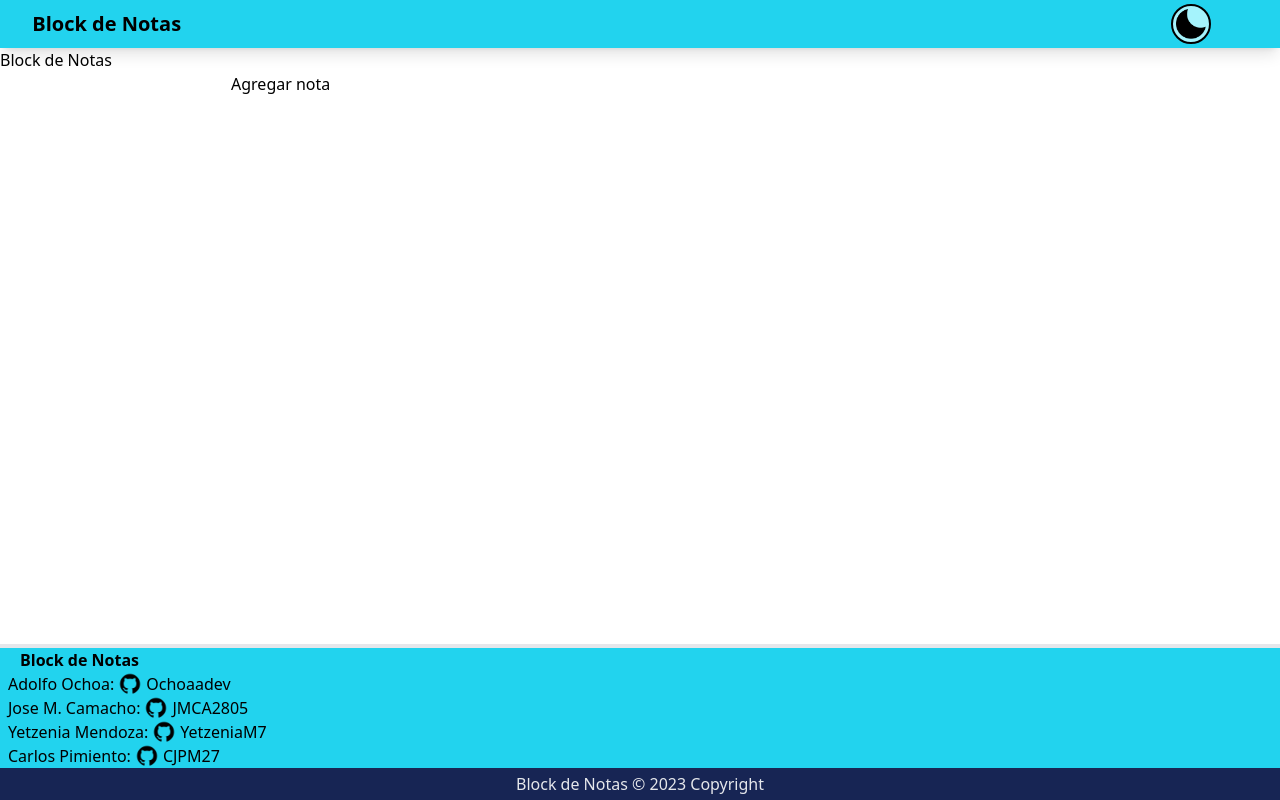
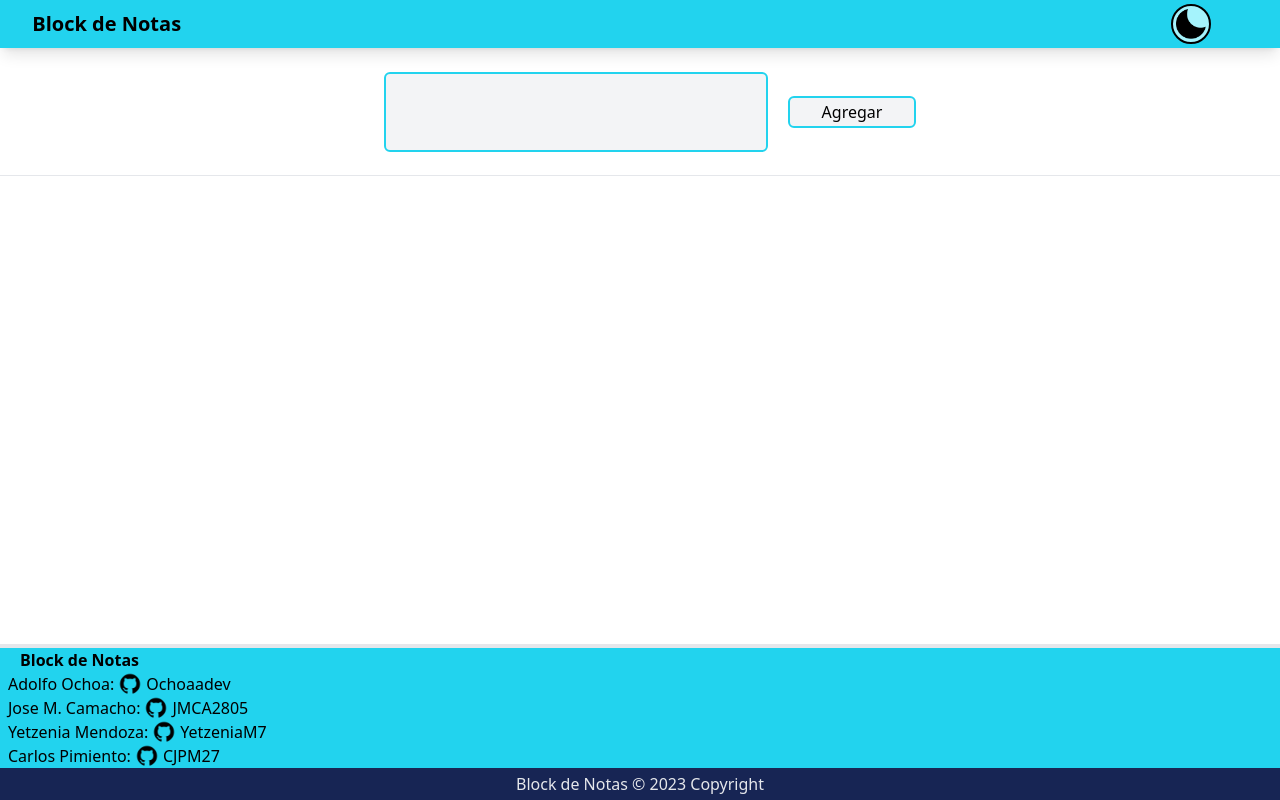
Before and after one commit to JMCA2805/Block_de_Notas_App, a React (Vite) app: page / in a window 1280 px wide. Built offline with nearby package versions, Linux system fonts and the light colour scheme.

Commit message:
Agregando estilo a las notas primera parte

```diff
--- a/src/components/Nav.jsx
+++ b/src/components/Nav.jsx
@@ -8,7 +8,7 @@ function Nav() {
           </a>
           <div className="w-5/6 h-full flex items-center justify-end">
             <button className="w-1/6 flex items-center justify-center">
-              <img src="src\assets\moon.png" className="bg-cyan-200 w-10 h-10 rounded-full border-2 border-black hover:border-orange-600"></img>
+              <img src="src\assets\moon.png" className="bg-cyan-200 w-10 h-10 rounded-full border-2 border-black hover:border-blue-950"></img>
             </button>
           </div>
         </nav>
--- a/src/components/Task.jsx
+++ b/src/components/Task.jsx
@@ -1,14 +1,14 @@
-import React, { Component } from 'react';
+import React, { Component } from "react";
 
 class TaskList extends Component {
   constructor(props) {
     super(props);
     this.state = {
-      alertMessage: '',
-      alertType: '',
+      alertMessage: "",
+      alertType: "",
       showAlert: false,
-      noteInputValue: '',
-      notes: []
+      noteInputValue: "",
+      notes: [],
     };
   }
 
@@ -20,7 +20,7 @@ class TaskList extends Component {
     if (prevState.showAlert !== this.state.showAlert && this.state.showAlert) {
       setTimeout(() => {
         this.setState({ showAlert: false });
-      }, 2000)
+      }, 2000);
     }
   }
 
@@ -28,53 +28,63 @@ class TaskList extends Component {
     e.preventDefault();
 
     const noteText = this.state.noteInputValue;
-    if (noteText.trim() !== '') {
+    if (noteText.trim() !== "") {
       this.addNoteToLocalStorage(noteText);
-      this.setState({
-        noteInputValue: '',
+      this.setState(
+        {
+          noteInputValue: "",
           showAlert: true,
-        alertMessage: 'Nota agregada con éxito',
-        alertType: 'success'
-      }, () => {
+          alertMessage: "Nota agregada con éxito",
+          alertType: "success",
+        },
+        () => {
           this.loadNotes();
-      });
+        }
+      );
     }
   };
 
   editNote = (e) => {
-    if (e.target.classList.contains('edit-button')) {
+    if (e.target.classList.contains("edit-button")) {
       const noteElement = e.target.parentNode;
       const noteId = noteElement.dataset.id;
-      const existingNoteText = noteElement.querySelector('.note-text').textContent;
+      const existingNoteText =
+        noteElement.querySelector(".note-text").textContent;
 
-      const newNoteText = prompt('Escribe una nueva nota:', existingNoteText);
+      const newNoteText = prompt("Escribe una nueva nota:", existingNoteText);
 
-      if (newNoteText != null && newNoteText.trim() !== '') {
+      if (newNoteText != null && newNoteText.trim() !== "") {
         this.updateNoteInLocalStorage(noteId, newNoteText);
-        this.setState({
+        this.setState(
+          {
             showAlert: true,
-          alertMessage: 'Nota Editada correctamente!',
-          alertType: 'success'
-        }, () => {
+            alertMessage: "Nota Editada correctamente!",
+            alertType: "success",
+          },
+          () => {
             this.loadNotes();
-        });
+          }
+        );
       }
     }
   };
 
   deleteNote = (e) => {
-    if (e.target.classList.contains('delete-button')) {
+    if (e.target.classList.contains("delete-button")) {
       const noteElement = e.target.parentNode;
       const noteId = noteElement.dataset.id;
 
       this.deleteNoteFromLocalStorage(noteId);
-      this.setState({
+      this.setState(
+        {
           showAlert: true,
-        alertMessage: 'Nota eliminada con éxito',
-        alertType: 'success'
-      }, () => {
+          alertMessage: "Nota eliminada con éxito",
+          alertType: "success",
+        },
+        () => {
           this.loadNotes();
-      });
+        }
+      );
     }
   };
 
@@ -84,7 +94,7 @@ class TaskList extends Component {
   };
 
   getNotesFromLocalStorage = () => {
-    let notes = localStorage.getItem('notes');
+    let notes = localStorage.getItem("notes");
     if (notes === null) {
       return [];
     } else {
@@ -96,7 +106,7 @@ class TaskList extends Component {
     const notes = this.getNotesFromLocalStorage();
     const newNote = { id: Date.now(), text: text };
     notes.push(newNote);
-    localStorage.setItem('notes', JSON.stringify(notes));
+    localStorage.setItem("notes", JSON.stringify(notes));
   };
 
   updateNoteInLocalStorage = (id, newText) => {
@@ -104,14 +114,14 @@ class TaskList extends Component {
     const noteToUpdate = notes.find((note) => note.id == id);
     if (noteToUpdate != null) {
       noteToUpdate.text = newText;
-      localStorage.setItem('notes', JSON.stringify(notes));
+      localStorage.setItem("notes", JSON.stringify(notes));
     }
   };
 
   deleteNoteFromLocalStorage = (id) => {
     const notes = this.getNotesFromLocalStorage();
     const updatedNotes = notes.filter((note) => note.id != id);
-    localStorage.setItem('notes', JSON.stringify(updatedNotes));
+    localStorage.setItem("notes", JSON.stringify(updatedNotes));
   };
 
   handleNoteInputChange = (e) => {
@@ -119,28 +129,53 @@ class TaskList extends Component {
   };
 
   render() {
-    const { showAlert, alertMessage, alertType, noteInputValue, notes } = this.state;
+    const { showAlert, alertMessage, alertType, noteInputValue, notes } =
+      this.state;
 
     return (
-      <div className='h-full'>
-        <h1>Block de Notas</h1>
+      <div>
         {showAlert && (
-          <div className={`alert ${alertType}`}>
-            {alertMessage}
-          </div>
+          <div className={`alert ${alertType}`}>{alertMessage}</div>
         )}
-        <form id="form" onSubmit={this.addNote}>
-          <input type="text" id="noteInput" value={noteInputValue} onChange={this.handleNoteInputChange} />
-          <button type="submit">Agregar nota</button>
+        <form
+          id="form"
+          onSubmit={this.addNote}
+          className="border-b border-gray-200 h-32 flex items-center justify-center"
+        >
+          <textarea
+            id="noteInput"
+            value={noteInputValue}
+            onChange={this.handleNoteInputChange}
+            className="resize-none mx-5 w-96 h-20 text-justify p-2 rounded-md border-2 border-cyan-400 bg-gray-100 focus:border-blue-950 focus:bg-gray-200"
+          />
+          <button
+            type="submit"
+            className="w-32 h-8 text-center rounded-md bg-gray-100 border-2 border-cyan-400 hover:border-blue-950 hover:bg-gray-200"
+          >
+            Agregar
+          </button>
         </form>
-        <div id="notesContainer">
+        <div className="flex justify-center p-8 ">
+          <div
+            id="notesContainer"
+            className="grid gap-16 grid-cols-4 justify-center"
+          >
             {notes.map((note) => (
-            <div key={note.id} className="note" data-id={note.id}>
+              <div
+                key={note.id}
+                className="bg-purple-300 w-64 p-2 h-64 rounded-xl"
+                data-id={note.id}
+              >
                 <span className="note-text">{note.text}</span>
-              <button className="edit-button" onClick={this.editNote}>🖊</button>
-              <button className="delete-button" onClick={this.deleteNote}>❌</button>
+                <button className="edit-button" onClick={this.editNote}>
+                  🖊
+                </button>
+                <button className="delete-button" onClick={this.deleteNote}>
+                  ❌
+                </button>
               </div>
             ))}
+          </div>
         </div>
       </div>
     );
```
Lines whose indentation alone changed are shown as unchanged.
